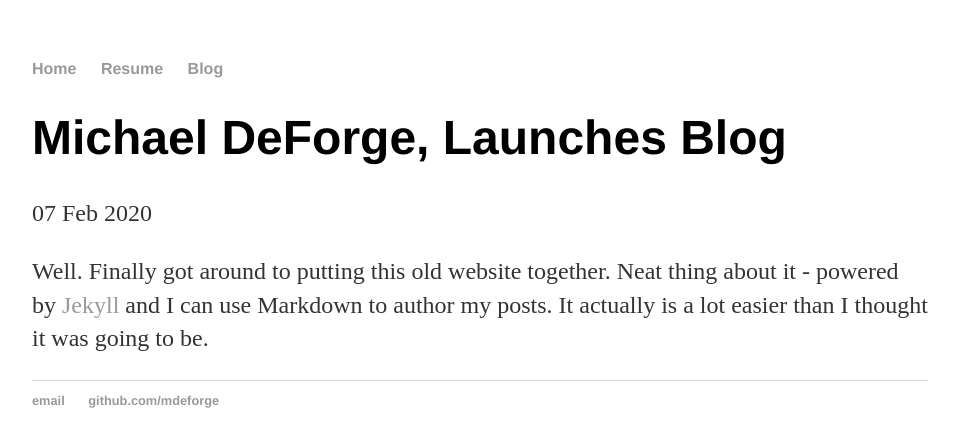
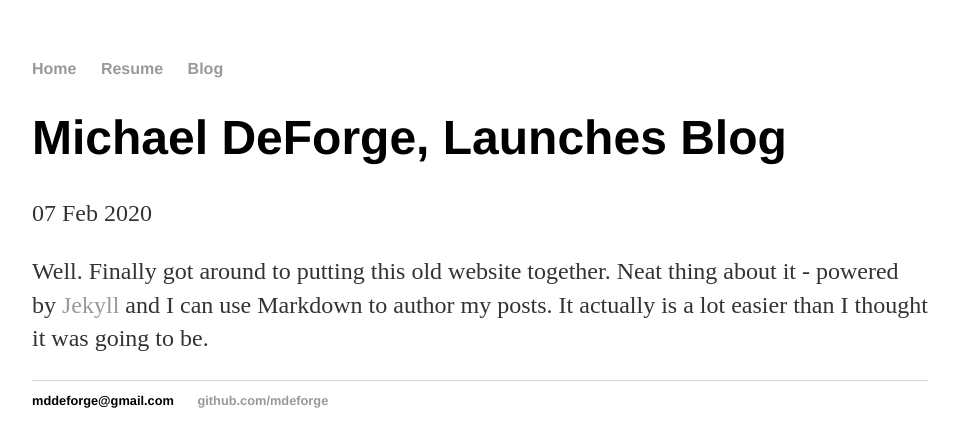
Before and after one commit to mdeforge/mdeforge.github.io, a Jekyll site: the page built from _posts/2020-02-07-test.md, in a window 1280 px wide. Shown: the top 447 px of the page, without its empty margins (160-1119 px from the left). Built offline with Jekyll 4.4.1, drawn with Linux system fonts in a browser that asks for light colours.

Commit message:
Obfuscating e-mail address

```diff
--- a/_layouts/default.html
+++ b/_layouts/default.html
@@ -20,7 +20,7 @@
 			</div><!-- /.container -->
 			<footer>
 	    		<ul>
-	        		<li><a href="mailto:mddeforge@gmail.com">email</a></li>
+	        		<li><span class="obfuscate">mddeforge@gmail.com</span></li>
 	        		<li><a href="https://github.com/mdeforge">github.com/mdeforge</a></li>
 				</ul>
 			</footer>
```
